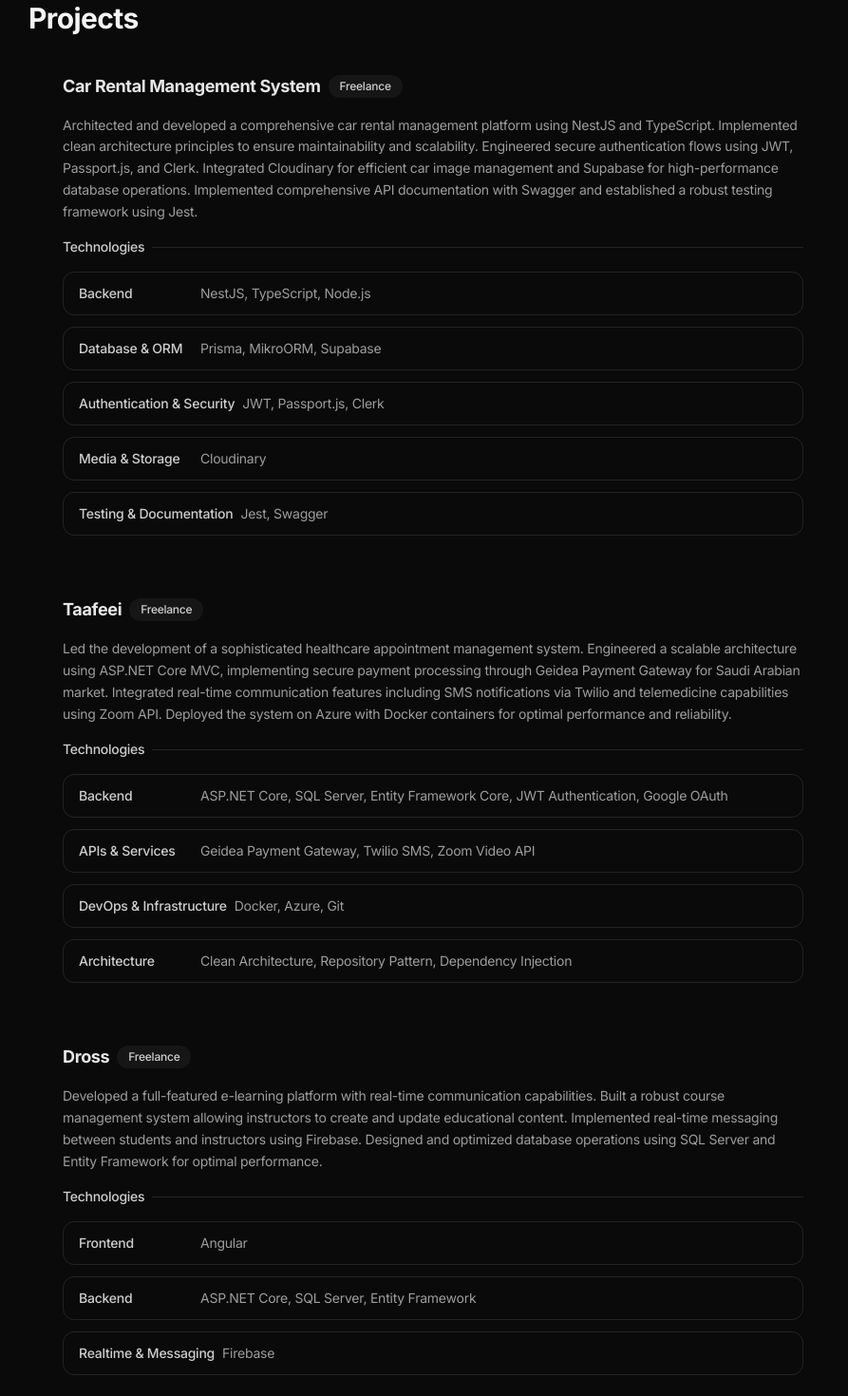
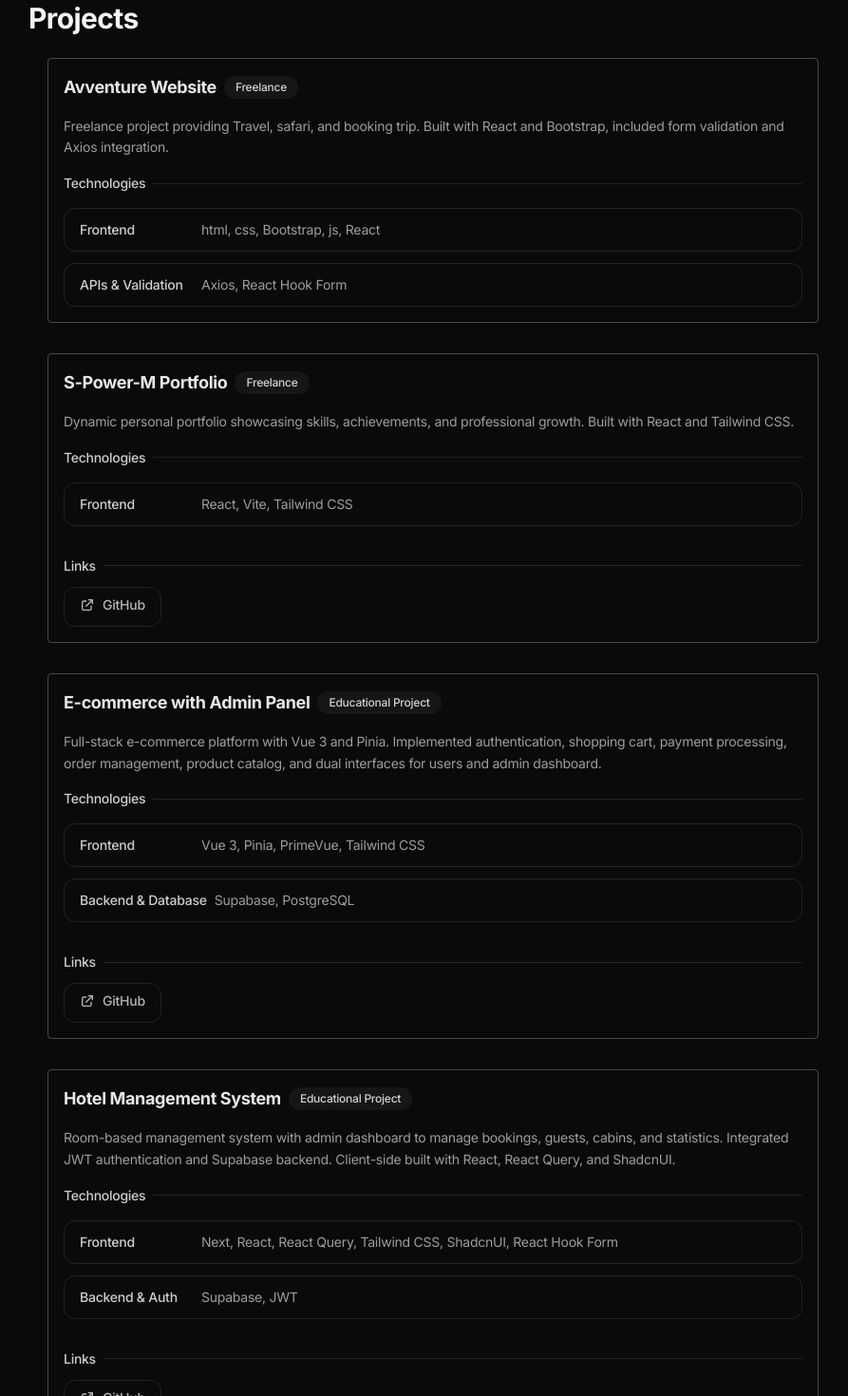
Before and after one commit to karemahamdy/portfolio-2, a Next.js app: page / in a window 1280 px wide. Shown: the part 1740-3210 px from the top of the page at 95% size, without its empty margins (194-1087 px from the left). Built offline with nearby package versions, Linux system fonts and the light colour scheme.

Commit message:
create project

```diff
--- a/app/components/Contact.tsx
+++ b/app/components/Contact.tsx
@@ -2,7 +2,7 @@ import { Mail, MessageSquare } from 'lucide-react';
 
 export default function Contact() {
   return (
-    <section className="text-center py-20 max-w-xl mx-auto mb-16">
+    <section className="text-center py-15 max-w-xl mx-auto mb-16">
       <h2 className="text-2xl font-medium mb-4 text-white/90">
         Ready to Start Your Project?
       </h2>
--- a/app/components/Project.tsx
+++ b/app/components/Project.tsx
@@ -86,7 +86,7 @@ export default function Project({
   };
 
   return (
-    <li className="group relative list-none">
+    <li className="group relative list-none border rounded-sm border-white/25 ">
       <div className="relative p-4 rounded-2xl ">
         <div className="relative space-y-4">
           {/* Header Section */}
--- a/app/data/projects.ts
+++ b/app/data/projects.ts
@@ -20,53 +20,79 @@ export interface Project {
 }
 
 export const projects: Project[] = [
+  // ---------------- FREELANCE ----------------
   {
-    "title": "Car Rental Management System",
-    "description": "Architected and developed a comprehensive car rental management platform using NestJS and TypeScript. Implemented clean architecture principles to ensure maintainability and scalability. Engineered secure authentication flows using JWT, Passport.js, and Clerk. Integrated Cloudinary for efficient car image management and Supabase for high-performance database operations. Implemented comprehensive API documentation with Swagger and established a robust testing framework using Jest.",
-    "technologies": [
-      { "category": "Backend", "items": "NestJS, TypeScript, Node.js" },
-      { "category": "Database & ORM", "items": "Prisma, MikroORM, Supabase" },
-      { "category": "Authentication & Security", "items": "JWT, Passport.js, Clerk" },
-      { "category": "Media & Storage", "items": "Cloudinary" },
-      { "category": "Testing & Documentation", "items": "Jest, Swagger" }
+    title: "Avventure Website",
+    description:
+      "Freelance project providing Travel, safari, and booking  trip. Built with React and Bootstrap, included form validation and Axios integration.",
+    technologies: [
+      { category: "Frontend", items: "html, css, Bootstrap, js, React" },
+      { category: "APIs & Validation", items: "Axios, React Hook Form" }
     ],
-    "visible": true,
-    "projectType": "freelance"
+    // links: [{ label: "GitHub", url: "https://github.com/karemahamdy/Education-Website" }],
+    visible: true,
+    projectType: "freelance"
   },
   {
-    "title": "Taafeei",
-    "description": "Led the development of a sophisticated healthcare appointment management system. Engineered a scalable architecture using ASP.NET Core MVC, implementing secure payment processing through Geidea Payment Gateway for Saudi Arabian market. Integrated real-time communication features including SMS notifications via Twilio and telemedicine capabilities using Zoom API. Deployed the system on Azure with Docker containers for optimal performance and reliability.",
-    "technologies": [
-      { "category": "Backend", "items": "ASP.NET Core, SQL Server, Entity Framework Core, JWT Authentication, Google OAuth" },
-      { "category": "APIs & Services", "items": "Geidea Payment Gateway, Twilio SMS, Zoom Video API" },
-      { "category": "DevOps & Infrastructure", "items": "Docker, Azure, Git" },
-      { "category": "Architecture", "items": "Clean Architecture, Repository Pattern, Dependency Injection" }
+    title: "S-Power-M Portfolio",
+    description:
+      "Dynamic personal portfolio showcasing skills, achievements, and professional growth. Built with React and Tailwind CSS.",
+    technologies: [{ category: "Frontend", items: "React, Vite, Tailwind CSS" }],
+    links: [{ label: "GitHub", url: "https://github.com/karemahamdy/S-power-M-portfolio" }],
+    visible: true,
+    projectType: "freelance"
+  },
+  // ---------------- STUDENT ----------------
+  {
+    title: "E-commerce with Admin Panel",
+    description:
+      "Full-stack e-commerce platform with Vue 3 and Pinia. Implemented authentication, shopping cart, payment processing, order management, product catalog, and dual interfaces for users and admin dashboard.",
+    technologies: [
+      { category: "Frontend", items: "Vue 3, Pinia, PrimeVue, Tailwind CSS" },
+      { category: "Backend & Database", items: "Supabase, PostgreSQL" }
     ],
-    "visible": true,
-    "projectType": "freelance"
+    links: [{ label: "GitHub", url: "https://github.com/karemahamdy/E-commerce" }],
+    visible: true,
+    projectType: "student"
   },
   {
-    "title": "Dross",
-    "description": "Developed a full-featured e-learning platform with real-time communication capabilities. Built a robust course management system allowing instructors to create and update educational content. Implemented real-time messaging between students and instructors using Firebase. Designed and optimized database operations using SQL Server and Entity Framework for optimal performance.",
-    "technologies": [
-      { "category": "Frontend", "items": "Angular" },
-      { "category": "Backend", "items": "ASP.NET Core, SQL Server, Entity Framework" },
-      { "category": "Realtime & Messaging", "items": "Firebase" }
+    title: "Hotel Management System",
+    description:
+      "Room-based management system with admin dashboard to manage bookings, guests, cabins, and statistics. Integrated JWT authentication and Supabase backend. Client-side built with React, React Query, and ShadcnUI.",
+    technologies: [
+      { category: "Frontend", items: "Next, React, React Query, Tailwind CSS, ShadcnUI, React Hook Form" },
+      { category: "Backend & Auth", items: "Supabase, JWT" }
     ],
-    "visible": true,
-    "projectType": "freelance"
+    links: [{ label: "GitHub", url: "https://github.com/karemahamdy/The-Wild-Oasis" }],
+    visible: true,
+    projectType: "student"
+  },
+  {
+    title: "iPhone Advertisement Project",
+    description:
+      "Interactive landing page to showcase iPhone features, video quality, and camera. Implemented animations with GSAP and optimized rendering using React DevTools.",
+    technologies: [
+      { category: "Frontend", items: "React, Vite, Tailwind CSS" },
+      { category: "Animation", items: "GSAP" }
+    ],
+    visible: true,
+    projectType: "side"
+  },
+  // ---------------- PERSONAL ----------------
+  {
+    title: "Forkify Recipes",
+    description:
+      "Recipe website following MVC principles with Vanilla JS. Allows users to search pizza recipes, bookmark favorites, and manage collections. Built with Parcel and Webpack.",
+    technologies: [
+      { category: "Frontend", items: "Vanilla JS, Sass" },
+      { category: "Build Tools", items: "Parcel, Webpack" }
+    ],
+    links: [{ label: "GitHub", url: "https://github.com/karemahamdy/forkify?tab=readme-ov-file" }],
+    visible: true,
+    projectType: "personal"
   },
 
-  {
-    "title": "Talabat API",
-    "description": "Developed a scalable e-commerce platform following Clean Architecture principles, integrating secure payments, caching, and structured API endpoints.",
-    "technologies": [
-      { "category": "Backend", "items": "ASP.NET Core, Entity Framework, SQL Server, Redis, Docker" },
-      { "category": "Patterns", "items": "Onion Architecture, Repository Pattern, Unit of Work, Specification Pattern" },
-      { "category": "Payments & Auth", "items": "Stripe Payment Gateway, JWT Authentication" }
-    ],
-    "visible": true,
-    "projectType": "student"
-  }
+
+  // ---------------- SIDE ----------------
 
 ];
```
